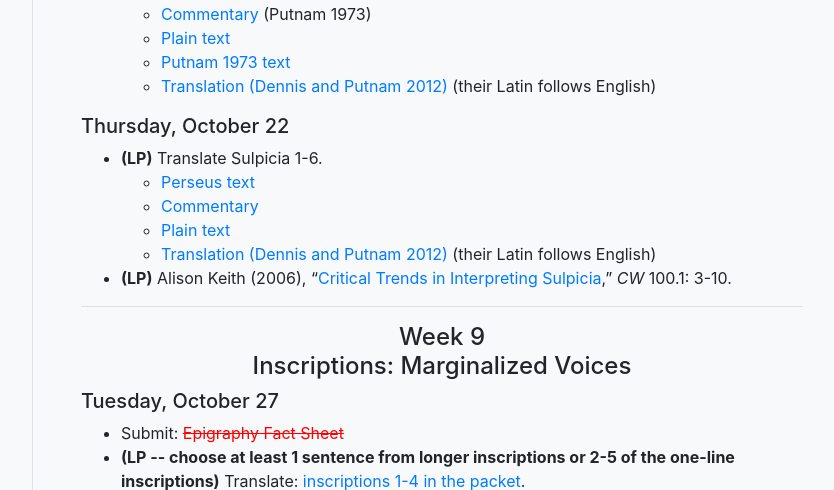
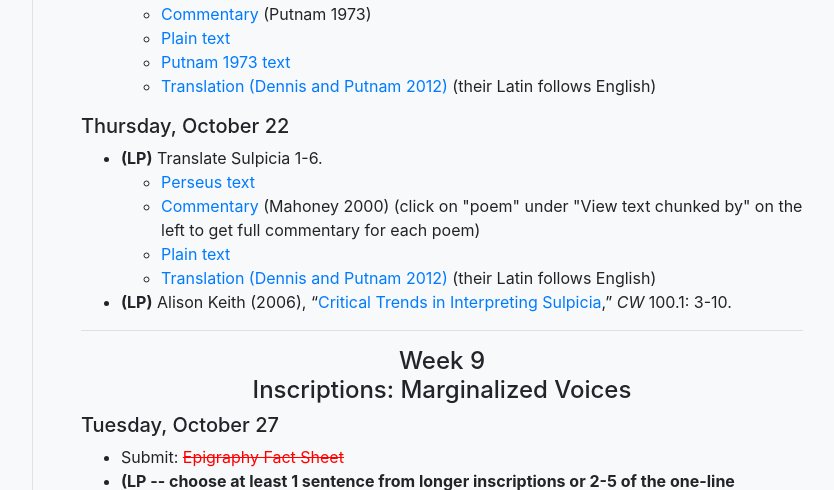
Before and after one commit to DLibatique/f20_courses, a Django app: template latn399/templates/latn399/pages/schedule.html in a window 1280 px wide. Shown: the part 4986-5476 px from the top of the page, without its empty margins (335-1169 px from the left). Run offline with Django 3.2, Linux system fonts and the light colour scheme; the template is opened without the code that fills it, so the values that code supplies are empty; some libraries are stand-ins or nearby versions.

Commit message:
added instructions & citation for sulpicia commentary

```diff
--- a/latn399/templates/latn399/pages/schedule.html
+++ b/latn399/templates/latn399/pages/schedule.html
@@ -349,7 +349,7 @@
       <li><strong>(LP)</strong> Translate Sulpicia 1-6.
         <ul>
           <li><a href="http://www.perseus.tufts.edu/hopper/text?doc=Perseus%3Atext%3A1999.02.0070%3Atext%3Dorig">Perseus text</a></li>
-          <li><a href="http://www.perseus.tufts.edu/hopper/text?doc=Perseus:text:1999.02.0070:text=comm">Commentary</a></li>
+          <li><a href="http://www.perseus.tufts.edu/hopper/text?doc=Perseus:text:1999.02.0070:text=comm">Commentary</a> (Mahoney 2000) (click on "poem" under "View text chunked by" on the left to get full commentary for each poem)</li>
           <li><a href="{% static 'latn399/week-08/10-22-20.txt' %}">Plain text</a></li>
           <li><a href="https://drive.google.com/file/d/17qEofLf0eiU9TruU5hGPhUb2RamkhyZk/view?usp=sharing">Translation (Dennis and Putnam 2012)</a> (their Latin follows English)</li>
         </ul>
```
